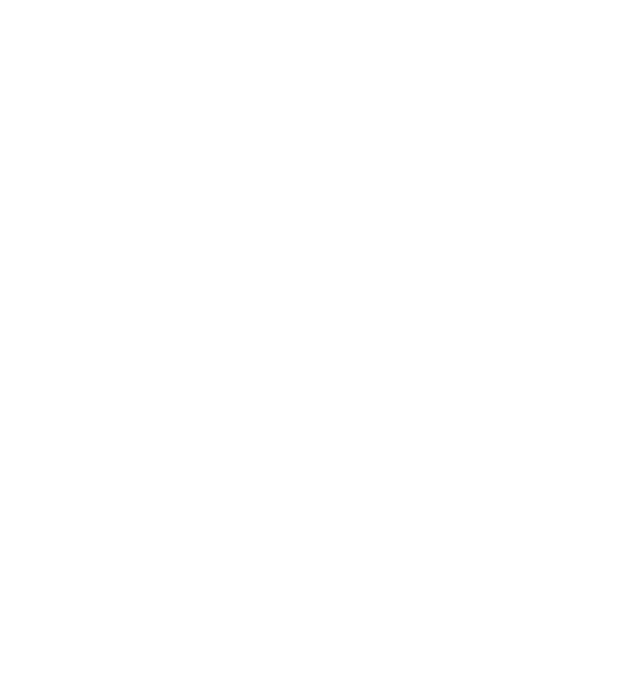
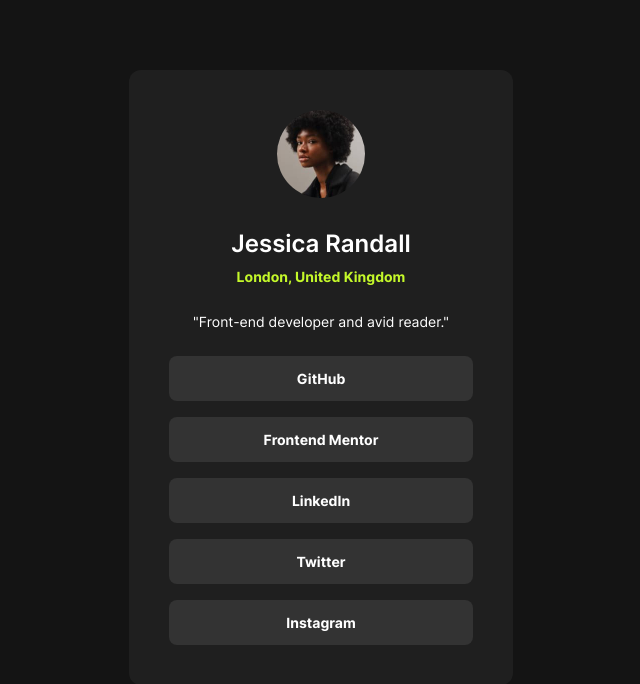
Before and after one commit to ZUHRIDDIN-SHARIPOV/social-links-profile-frontend-mentor, a plain HTML site: page index.html in a window 1280 px wide. Shown: the whole page, without its empty margins (319-959 px from the left). Drawn offline with Linux system fonts and the light colour scheme.

Commit message:
The site is ready.

```diff
--- a/index.html
+++ b/index.html
@@ -12,7 +12,35 @@
     <main>
       <section class="hero">
         <div class="container hero__container">
-          <div class="hero__block"></div>
+          <div class="hero__block">
+            <div class="hero__content">
+              <div class="hero__content-img">
+                <img src="./images/avatar-jessica.jpeg" alt="Jessica img!" />
+              </div>
+              <h1 class="hero__content-title">Jessica Randall</h1>
+              <h3 class="hero__content-location">London, United Kingdom</h3>
+              <p class="hero__content-description">
+                "Front-end developer and avid reader."
+              </p>
+            </div>
+            <ul class="hero__list">
+              <li class="hero__item">
+                <a href="#" class="hero__item-link">GitHub</a>
+              </li>
+              <li class="hero__item">
+                <a href="#" class="hero__item-link">Frontend Mentor</a>
+              </li>
+              <li class="hero__item">
+                <a href="#" class="hero__item-link">LinkedIn</a>
+              </li>
+              <li class="hero__item">
+                <a href="#" class="hero__item-link">Twitter</a>
+              </li>
+              <li class="hero__item">
+                <a href="#" class="hero__item-link">Instagram</a>
+              </li>
+            </ul>
+          </div>
         </div>
       </section>
     </main>
--- a/scss/_global.scss
+++ b/scss/_global.scss
@@ -9,6 +9,7 @@ html {
 }
 body {
   margin: 0;
+  background: $black;
 }
 ul,
 ol {
--- a/scss/_mixin.scss
+++ b/scss/_mixin.scss
@@ -0,0 +1,14 @@
+@mixin title {
+  font-family: $main-font;
+  font-weight: 600;
+  line-height: 150%;
+  font-size: 24px;
+  color: $white;
+}
+@mixin text {
+  font-family: $main-font;
+  font-weight: 400;
+  line-height: 150%;
+  font-size: 14px;
+  color: $white;
+}
--- a/scss/block/_hero.scss
+++ b/scss/block/_hero.scss
@@ -0,0 +1,62 @@
+.hero__block {
+  margin-top: 70px;
+  margin-bottom: 40px;
+  padding: 40px;
+  text-align: center;
+  border-radius: 12px;
+  background: $dark-grey;
+}
+.hero__content-img {
+  width: 88px;
+  display: inline-block;
+  img {
+    border-radius: 999px;
+  }
+}
+.hero__content-title {
+  @include title;
+  margin-top: 24px;
+  margin-bottom: 4px;
+}
+.hero__content-location {
+  @include title;
+  font-weight: 700;
+  font-size: 14px;
+  color: $yellow;
+}
+.hero__content-description {
+  @include text;
+  margin: 24px 0;
+}
+.hero__list {
+  display: flex;
+  flex-direction: column;
+  row-gap: 16px;
+}
+.hero__item {
+  padding: 12px;
+  border-radius: 8px;
+  background: $light-grey;
+  &:hover {
+    background: $yellow;
+    .hero__item-link {
+      color: $light-grey;
+    }
+    transition: 0.4s;
+  }
+}
+.hero__item-link {
+  @include title;
+  font-weight: 700;
+  font-size: 14px;
+}
+
+@media only screen and (max-width: 768px) {
+  .hero__block {
+    margin: 116px 0;
+    padding: 24px;
+  }
+  .container {
+    padding: 0 24px;
+  }
+}
```
Also changed, not shown: css/main.css, 1 other file.
